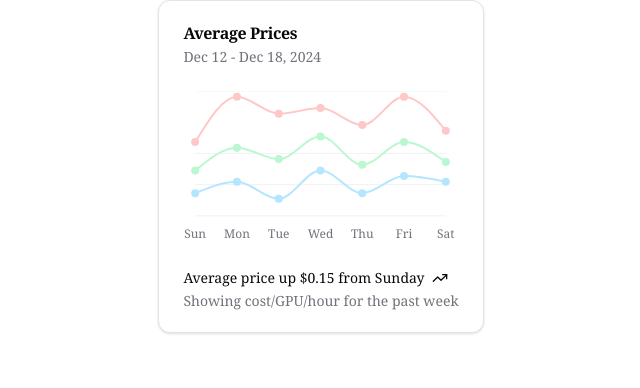
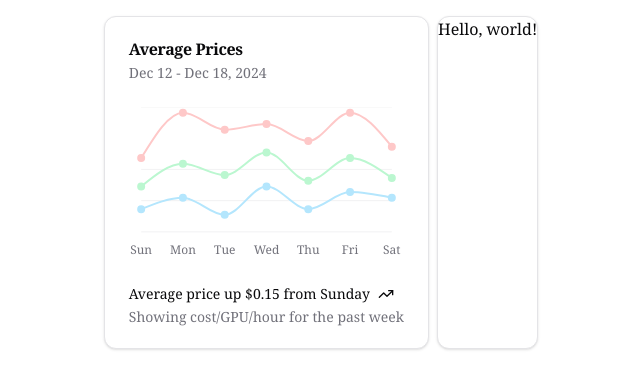
Before and after one commit to darzyx/gpu-auction-house, a Next.js app: page / in a window 1280 px wide. Shown: the top 388 px of the page, without its empty margins (319-959 px from the left). Built offline with nearby package versions, Linux system fonts and the light colour scheme.

Commit message:
Add placehoder trading form

```diff
--- a/src/app/page.tsx
+++ b/src/app/page.tsx
@@ -1,9 +1,13 @@
 import PriceHistoryChart from "@/components/price-history-chart";
+import TradingForm from "@/components/trading-form";
 
 export default function Home() {
     return (
-        <div>
-            <PriceHistoryChart />
+        <div className="p-4">
+            <div className="flex gap-2">
+                <PriceHistoryChart />
+                <TradingForm />
+            </div>
         </div>
     );
 }
--- /dev/null
+++ b/src/components/trading-form.tsx
@@ -0,0 +1,5 @@
+import { Card } from "./ui/card";
+
+export default function TradingForm() {
+    return <Card>Hello, world!</Card>;
+}
```
